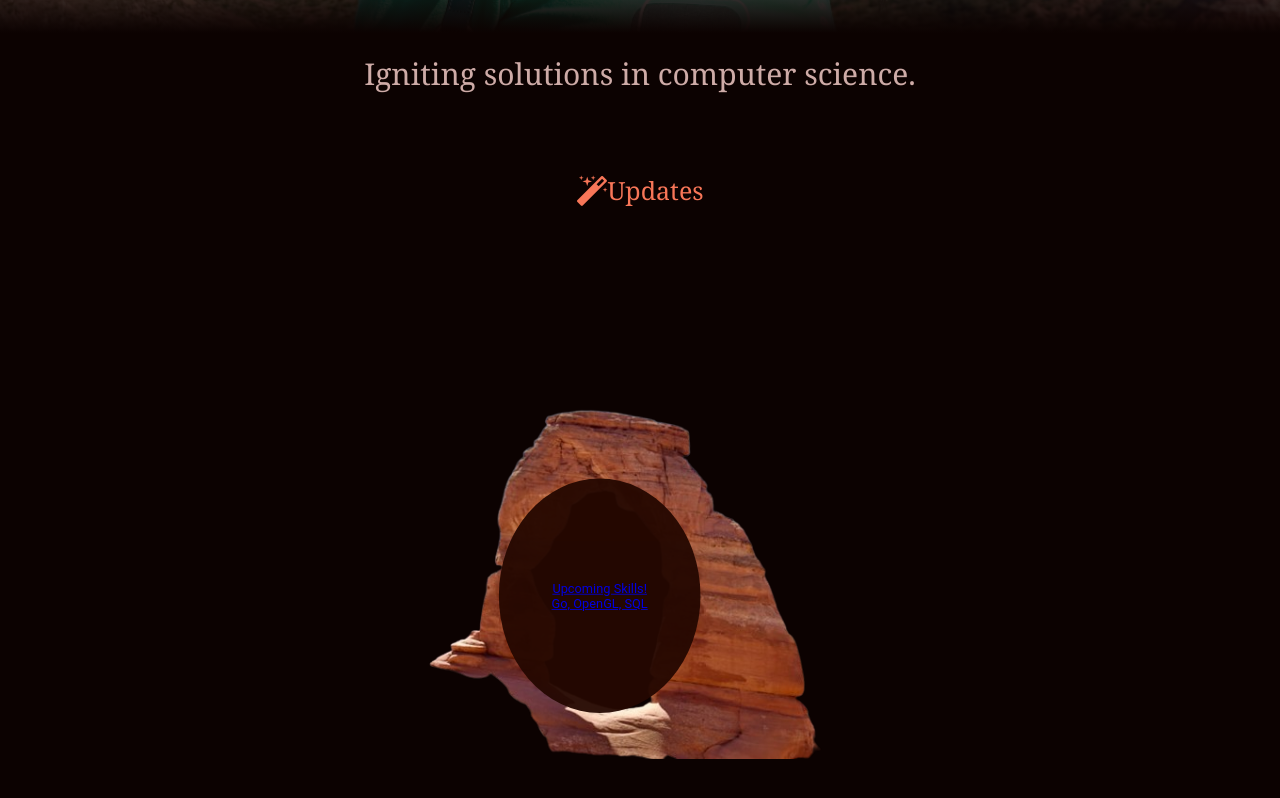
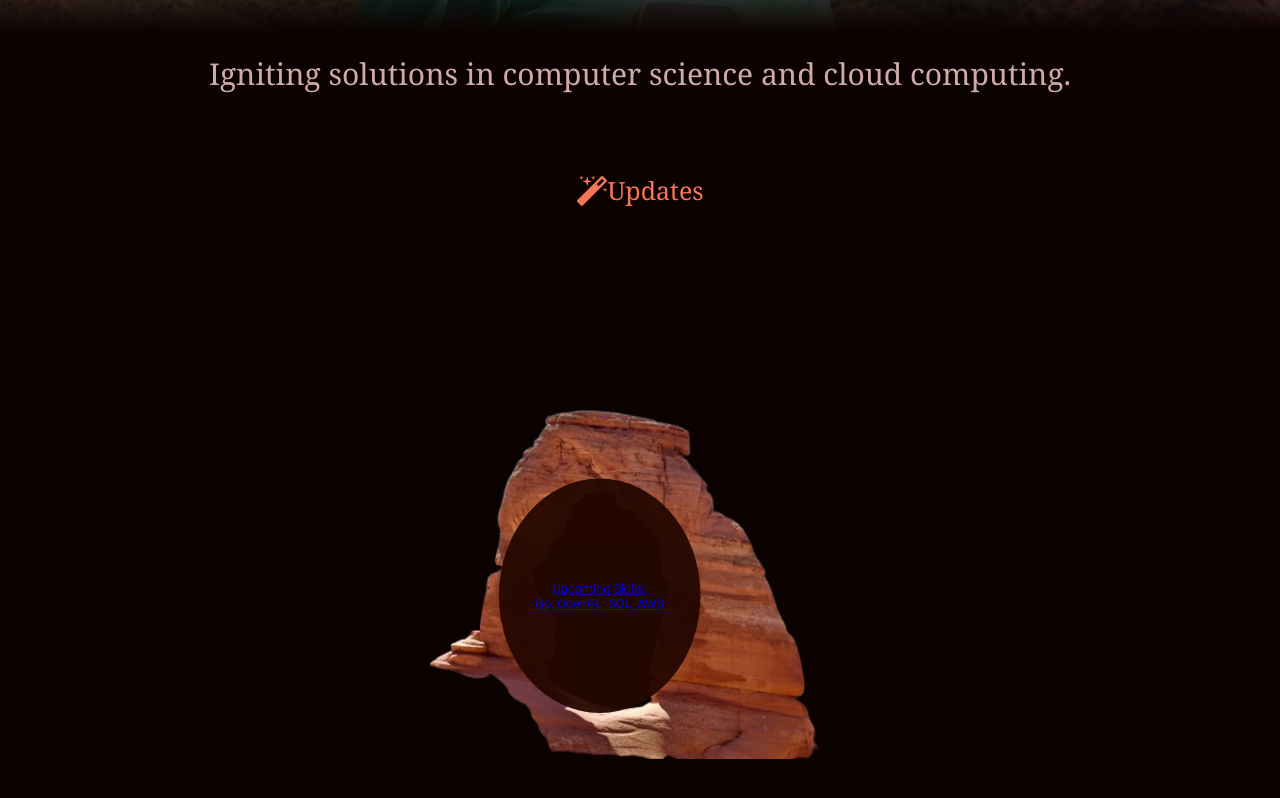
Before and after one commit to juaruk/personal_website, a plain HTML site: page index.html in a window 1280 px wide. Shown: the part 730-1528 px from the top of the page. Drawn offline with Linux system fonts and the light colour scheme; a web font is replaced by a local one.

Commit message:
added cloud computing

```diff
--- a/index.html
+++ b/index.html
@@ -24,7 +24,7 @@
     <div class="image_container">
         <img class="center">
     </div>
-    <h1>Igniting solutions in computer science.</h1>
+    <h1>Igniting solutions in computer science and cloud computing.</h1>
     <br>
     <br>
     <h2 style="text-align:center"><i class="fa fa-lg fa-magic"></i>Updates</h2>
@@ -34,7 +34,7 @@
                 <div class="oval_text_container">
                     <a href="page1.html">
                     Upcoming Skills! <br>
-                    Go, OpenGL, SQL
+                    Go, OpenGL, SQL, AWS
                     </a>
                 </div>
             </div>
```
